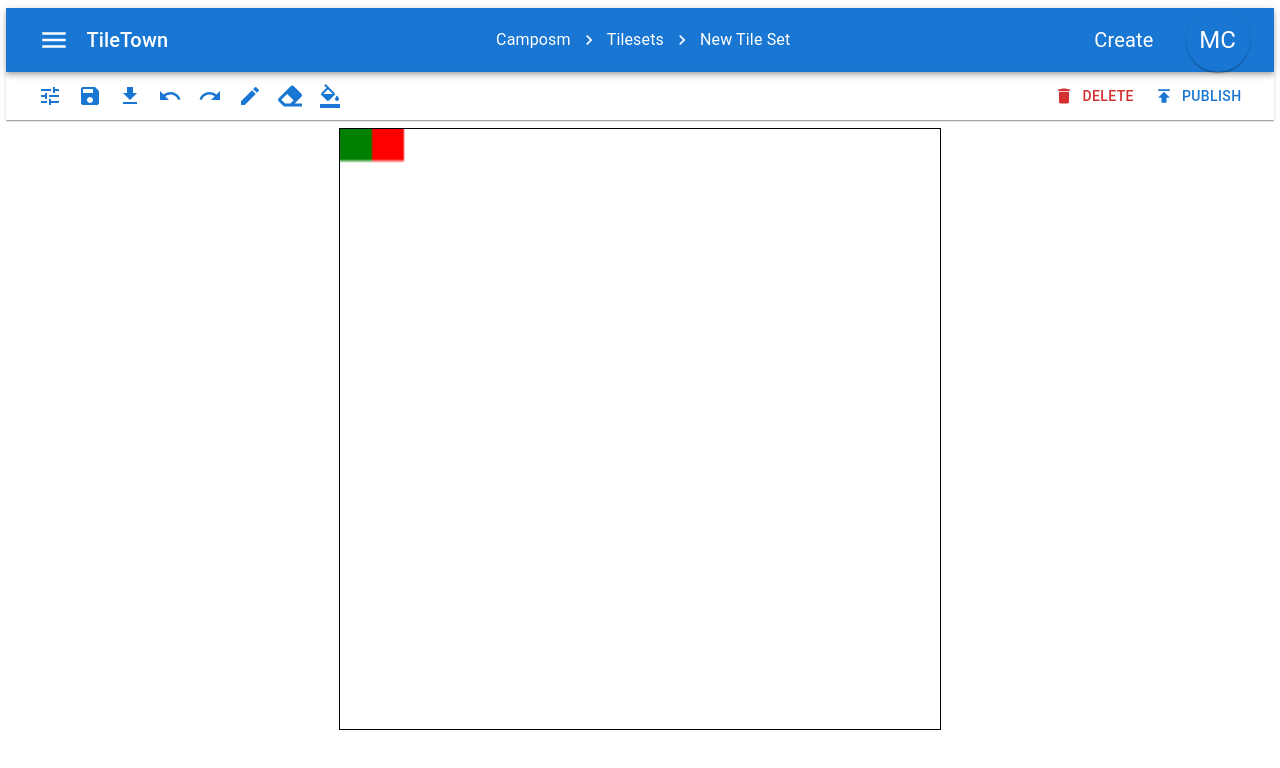
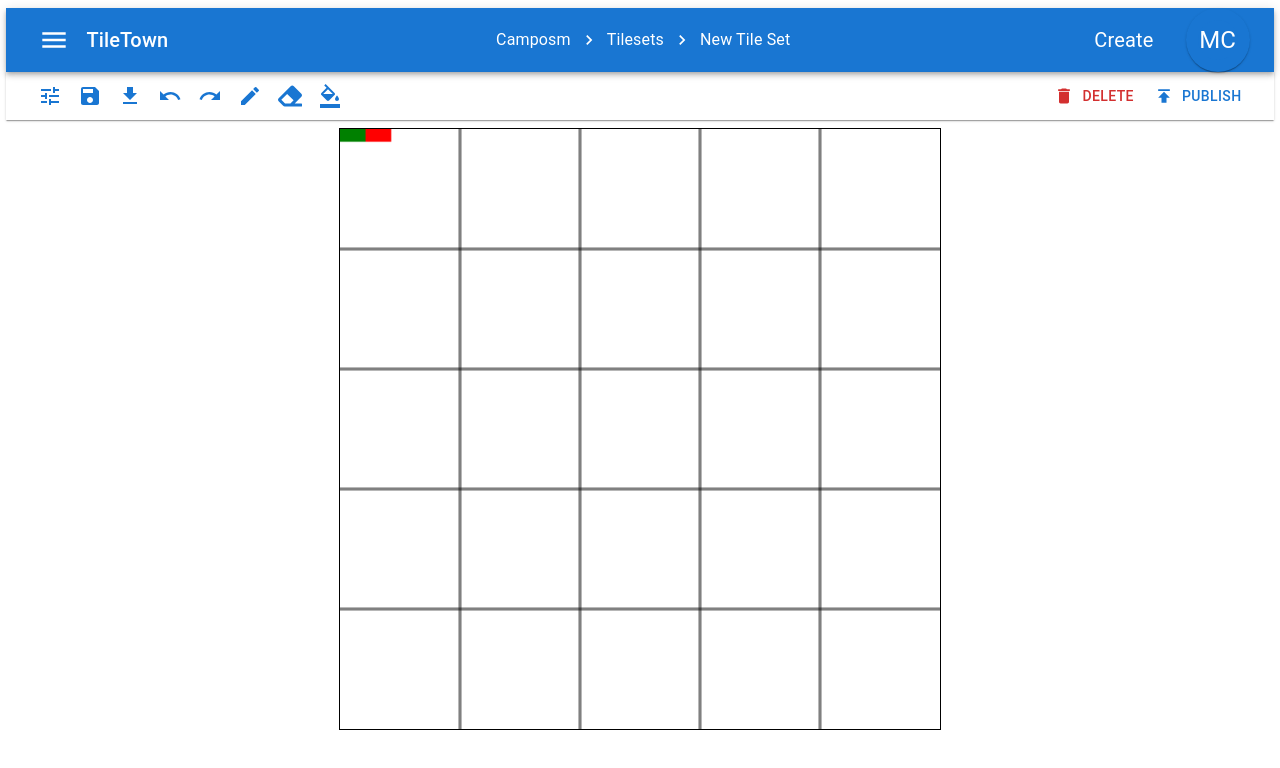
Before and after one commit to CamposmDev/TileTown, a React (Create React App) app in the folder client/: page /create/tileset in a window 1280 px wide. Shown: the top 768 px of the page. Built offline with nearby package versions, Linux system fonts and the light colour scheme.

Commit message:
added grid to tileset canvas and zoom state

```diff
--- a/client/src/components/screen/tilemap-editor/TilemapCanvas.tsx
+++ b/client/src/components/screen/tilemap-editor/TilemapCanvas.tsx
@@ -70,7 +70,7 @@ const TilemapCanvas = () => {
       onMouseMove={draw}
       ref={canvasRef}
     >
-      You're browser sucks!
+      Your browser sucks!
     </canvas>
   );
   return (
--- a/client/src/components/screen/tileset-editor/TilesetCanvas.tsx
+++ b/client/src/components/screen/tileset-editor/TilesetCanvas.tsx
@@ -5,16 +5,46 @@ import "./default.css";
 const TilesetCanvas = () => {
   const canvasRef = useRef<HTMLCanvasElement | null>(null);
   const contextRef = useRef<CanvasRenderingContext2D | null>(null);
-  const [isDrawing, setIsDrawing] = useState(false);
+  const [isDrawing, setIsDrawing] = useState<boolean>(false);
+  const [zoom, setZoom] = useState<number>(0.8);
+  const imageHeight: number = 400;
+  const imageWidth: number = 400;
+  const tileHeight: number = 100;
+  const tileWidth: number = 100;
+  const canvasHeight: number = 300;
+  const canvasWidth: number = 300;
 
   useEffect(() => {
-    const canvas: HTMLCanvasElement | null = canvasRef.current;
-    if (canvas) {
+    if (canvasRef.current) {
+      const canvas: HTMLCanvasElement = canvasRef.current;
+      canvas.height = canvasHeight * (1 / zoom);
+      canvas.width = canvasWidth * (1 / zoom);
       const ctx: CanvasRenderingContext2D | null = canvas.getContext("2d");
       if (ctx) {
+        const rectHeight = canvas.height;
+        const rectWidth = canvas.width;
+        const scaleY = rectHeight / imageHeight;
+        const scaleX = rectWidth / imageWidth;
+        const scaledTileHeight = tileHeight * scaleY * zoom;
+        const scaledTileWidth = tileWidth * scaleX * zoom;
         contextRef.current = ctx;
+
+        //draw vertical lines of grid
+        for (let i = scaledTileHeight; i < rectHeight; i += scaledTileHeight) {
+          ctx.moveTo(0, i);
+          ctx.lineTo(rectWidth, i);
+        }
+        //draw horizontal lines of grid
+        for (let i = scaledTileWidth; i < rectWidth; i += scaledTileWidth) {
+          ctx.moveTo(i, 0);
+          ctx.lineTo(i, rectHeight);
+        }
+
+        ctx.strokeStyle = "#000000";
+        ctx.stroke();
+
         // ctx.scale(10,10)
-        ctx.beginPath(); // Note the Non Null Assertio
+        ctx.beginPath(); // Note the Non Null Assertion
         ctx.fillStyle = "green";
         ctx.fillRect(0, 0, 16, 8);
         // ctx.stroke();
@@ -25,13 +55,14 @@ const TilesetCanvas = () => {
         ctx.lineCap = "square";
         ctx.lineWidth = 1;
         ctx.strokeStyle = "blue";
+        // ctx.scale(zoom, zoom);
       }
     }
   }, []);
 
   const startDrawing = ({ nativeEvent }: any) => {
     if (contextRef.current && canvasRef.current) {
-      const context: any = contextRef.current;
+      const context: CanvasRenderingContext2D = contextRef.current;
       const canvas: HTMLCanvasElement | null = canvasRef.current;
       const canvasCoords: { x: number; y: number } = screenToCanvasCoordinates(
         nativeEvent,
@@ -45,15 +76,14 @@ const TilesetCanvas = () => {
   };
 
   const finishDrawing = () => {
-    if (contextRef) {
-      const context: any = contextRef.current;
+    if (contextRef.current) {
+      const context: CanvasRenderingContext2D = contextRef.current;
       context.closePath();
     }
     setIsDrawing(false);
   };
 
   const draw = ({ nativeEvent }: any) => {
-    console.log(nativeEvent);
     if (isDrawing) {
       if (contextRef.current && canvasRef.current) {
         const canvas: HTMLCanvasElement = canvasRef.current;
--- a/client/src/components/screen/tileset-editor/default.css
+++ b/client/src/components/screen/tileset-editor/default.css
@@ -1,6 +1,6 @@
 #tileset-canvas {
-    width: 600px;
-    height: 600px;
-    image-rendering: crisp-edges;
-    border: 1px solid black;
+  /* width: 600px;
+  height: 600px; */
+  image-rendering: crisp-edges;
+  border: 1px solid black;
 }
```
